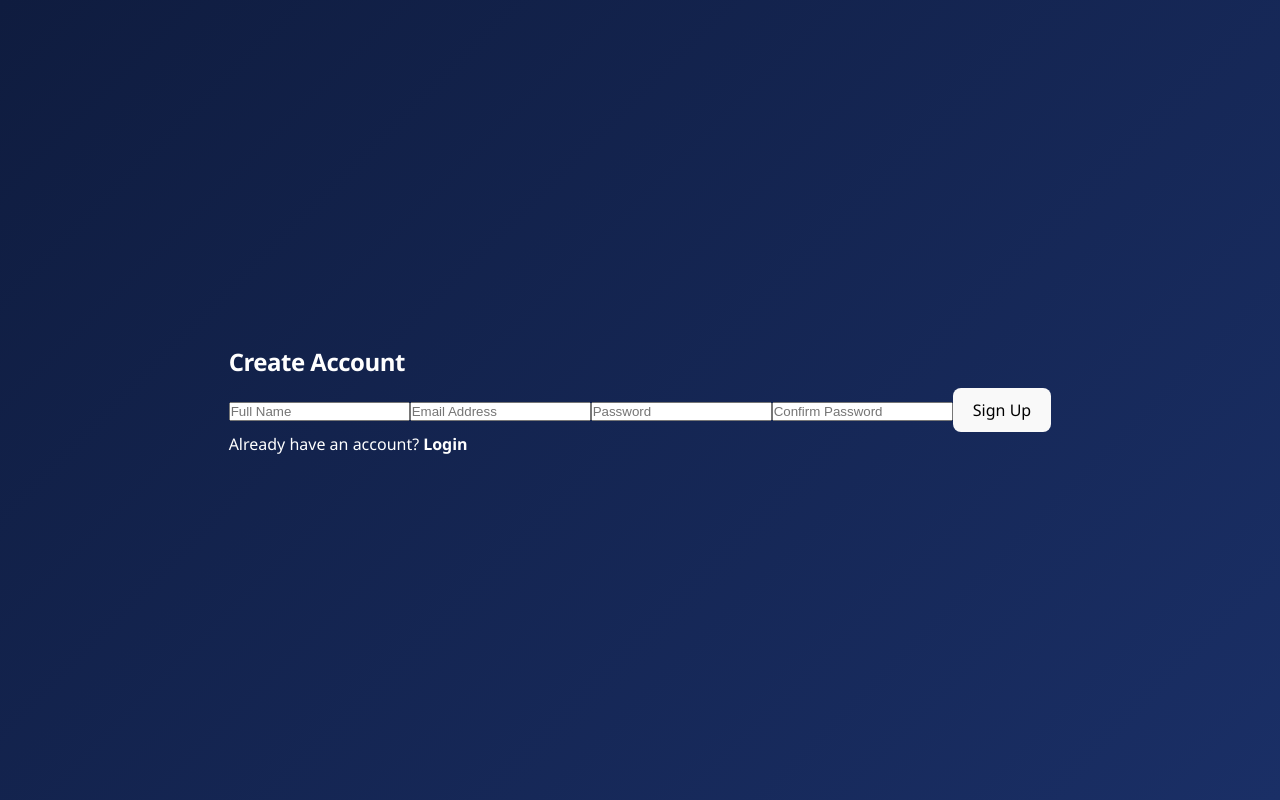
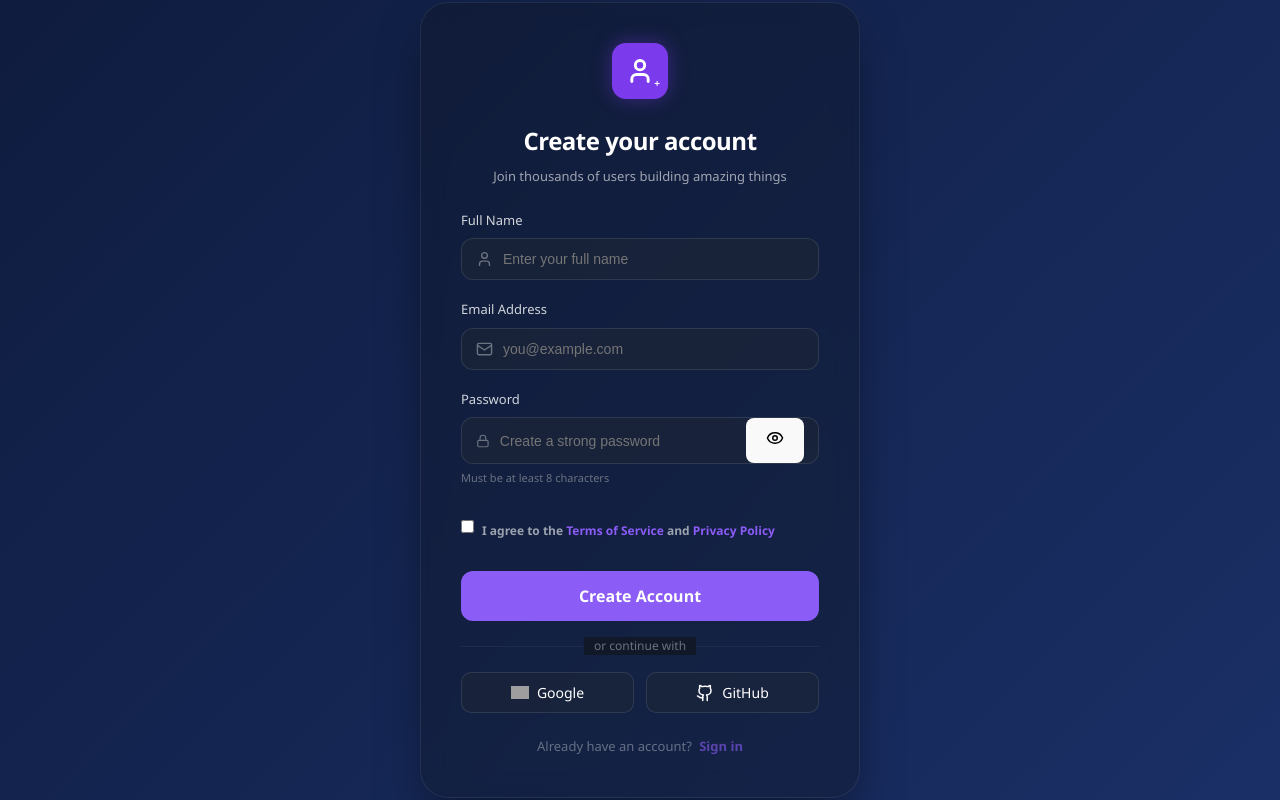
Before and after one commit to Shenukafdo2006/SDGP-AI-Interviewer, a React app in the folder frontend/: page / in a window 1280 px wide. Built offline with nearby package versions, Linux system fonts and the light colour scheme; grey boxes are pictures that could not be loaded; the HTML template or start-up script is replaced by a standard one.

Commit message:
other parts of the jsx file of signing up

```diff
--- a/frontend/authPage/signup.jsx
+++ b/frontend/authPage/signup.jsx
@@ -43,55 +43,111 @@ function Signup({ onSignupSuccess, onGoToLogin }) {
   };
 
   return (
-    <div className="signup-container">
-      <form className="signup-form" onSubmit={handleSubmit}>
-        <h2>Create Account</h2>
+    <div className="signup-wrapper">
+      <div className="signup-card">
+        {/* Top Icon */}
+        <div className="header-icon">
+          <div className="icon-box">
+            <User size={28} color="#fff" strokeWidth={2.5} />
+            <div className="plus-badge">+</div>
+          </div>
+        </div>
 
+        <h2>Create your account</h2>
+        <p className="subtitle">Join thousands of users building amazing things</p>
+
+        <form onSubmit={handleSubmit}>
+          {/* Full Name */}
+          <div className="input-field">
+            <label>Full Name</label>
+            <div className={`input-wrapper ${errors.name ? "error-border" : ""}`}>
+              <User className="icon" size={18} />
               <input
                 type="text"
                 name="name"
-          placeholder="Full Name"
+                placeholder="Enter your full name"
                 value={formData.name}
                 onChange={handleChange}
-          required
               />
+            </div>
+            {errors.name && <span className="error-msg">{errors.name}</span>}
+          </div>
 
+          {/* Email */}
+          <div className="input-field">
+            <label>Email Address</label>
+            <div className={`input-wrapper ${errors.email ? "error-border" : ""}`}>
+              <Mail className="icon" size={18} />
               <input
                 type="email"
                 name="email"
-          placeholder="Email Address"
+                placeholder="you@example.com"
                 value={formData.email}
                 onChange={handleChange}
-          required
               />
+            </div>
+          </div>
 
+          {/* Password */}
+          <div className="input-field">
+            <label>Password</label>
+            <div className={`input-wrapper ${errors.password ? "error-border" : ""}`}>
+              <Lock className="icon" size={18} />
               <input
-          type="password"
+                type={showPassword ? "text" : "password"}
                 name="password"
-          placeholder="Password"
+                placeholder="Create a strong password"
                 value={formData.password}
                 onChange={handleChange}
-          required
               />
+              <button
+                type="button"
+                className="toggle-pass"
+                onClick={() => setShowPassword(!showPassword)}
+              >
+                {showPassword ? <EyeOff size={18} /> : <Eye size={18} />}
+              </button>
+            </div>
+            <p className="hint">Must be at least 8 characters</p>
+          </div>
 
+          {/* Agreement */}
+          <div className="checkbox-field">
             <input
-          type="password"
-          name="confirmPassword"
-          placeholder="Confirm Password"
-          value={formData.confirmPassword}
+              type="checkbox"
+              name="agree"
+              id="agree"
+              checked={formData.agree}
               onChange={handleChange}
-          required
             />
+            <label htmlFor="agree">
+              I agree to the <span>Terms of Service</span> and <span>Privacy Policy</span>
+            </label>
+          </div>
+          {errors.agree && <p className="error-msg text-center">{errors.agree}</p>}
 
-        <button type="submit">Sign Up</button>
+          <button type="submit" className="btn-primary">Create Account</button>
+        </form>
 
-        <p>
-          Already have an account?
-          <span className="link-text" onClick={onGoToLogin}>
-            Login
-          </span>
+        <div className="divider">
+          <span>or continue with</span>
+        </div>
+
+        <div className="social-group">
+          <button className="btn-social">
+            <img src="https://www.svgrepo.com/show/355037/google.svg" alt="Google" width="18" />
+            Google
+          </button>
+          <button className="btn-social">
+            <Github size={18} />
+            GitHub
+          </button>
+        </div>
+
+        <p className="footer-text">
+          Already have an account? <span onClick={onGoToLogin}>Sign in</span>
         </p>
-      </form>
+      </div>
     </div>
   );
 }
```
Lines whose indentation alone changed are shown as unchanged.
